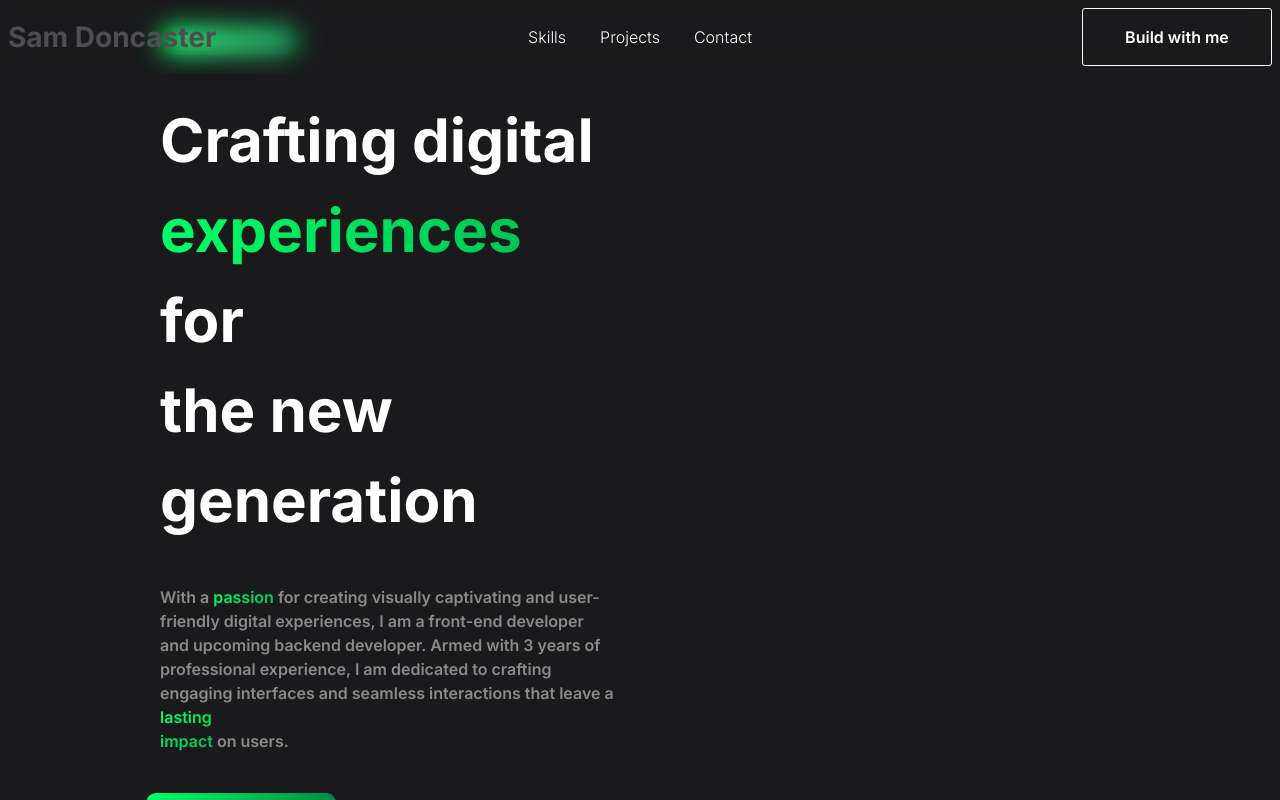
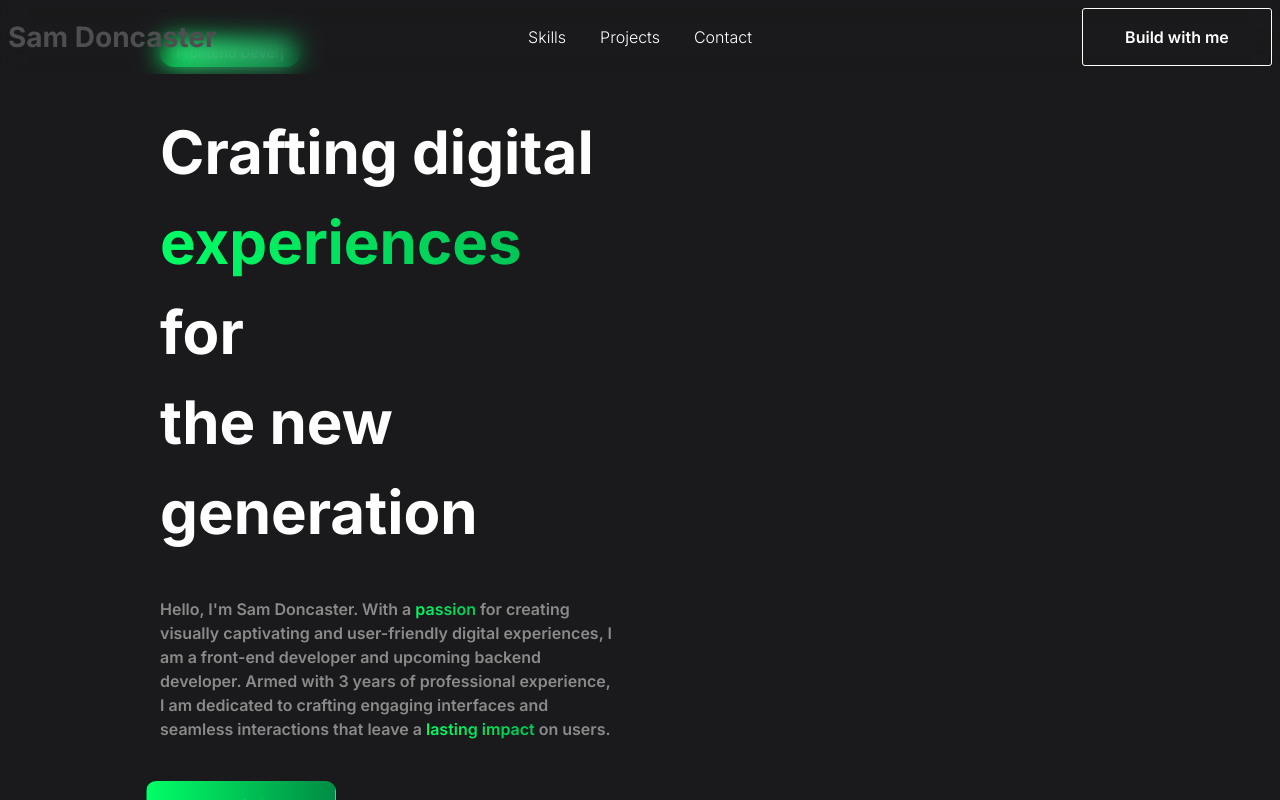
Before and after one commit to DonkeyBoy223/PortfolioNew, a Next.js app: page / in a window 1280 px wide. Built offline with nearby package versions, Linux system fonts and the light colour scheme.

Commit message:
Final Fixes

```diff
--- a/src/app/page.js
+++ b/src/app/page.js
@@ -190,16 +190,16 @@ export default function Home() {
             transition={animationTransitionTextSmall}
           >
           <p class='md:text-[16px] text-[14px] max-w-[480px] xl:text-left text-center font-semibold text-[#8A8A8A]'>
-            With a
+            Hello, I'm Sam Doncaster. With a
             <span class='animated-text'> passion </span>
             for creating visually captivating and user-friendly digital
             experiences, I am a front-end developer and upcoming backend developer.
             Armed with 3 years of professional experience, I am dedicated to
             crafting engaging interfaces and seamless interactions that leave
             a
-            <span class='animated-text'> lasting <br></br> impact </span>
-             on users.
-          </p>
+            <span class='animated-text'> lasting impact </span>
+            on users.
+        </p>
           </motion.div>
           <div class='flex flex-row items-center xl:ml-[-14px]'>
             <a href='#projects' class='gradient-btn cursor-pointer z-50  transition-all border border-white/0 hover:border-white/50 min-w-[190px] flex text-center flex-row items-center justify-center px-5 py-3 text-white text-[13px] md:text-[16px] font-semibold null'>Portfolio</a>
```
